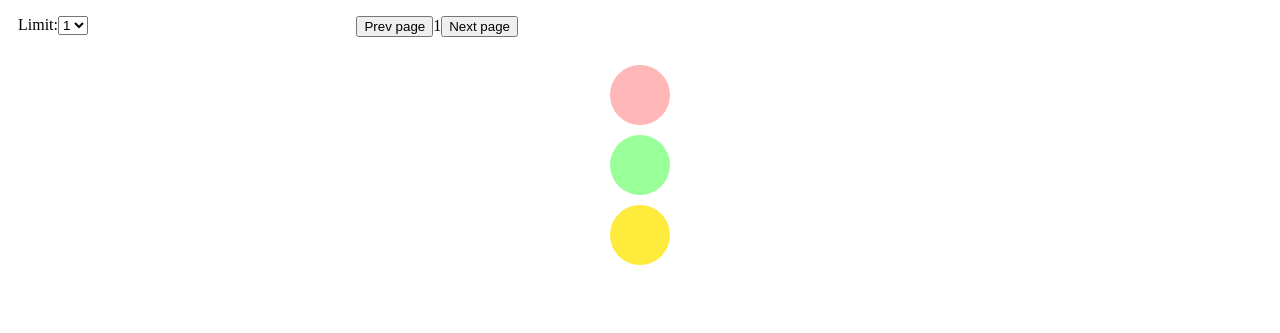
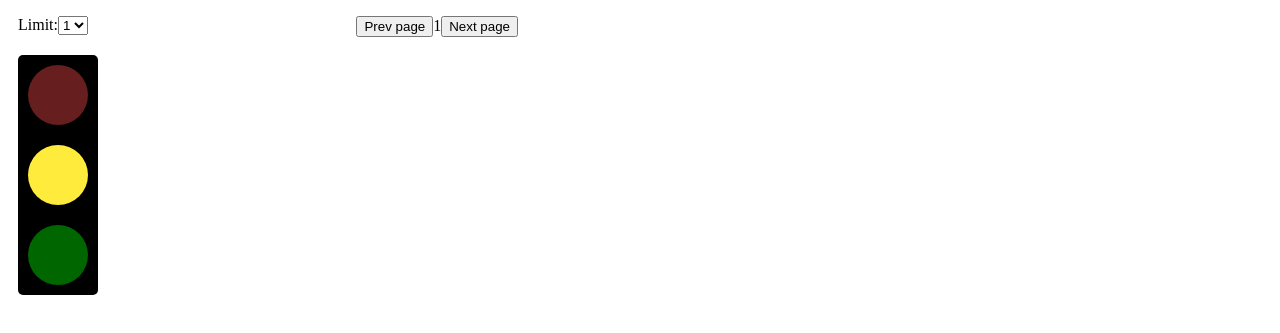
Before and after one commit to vanvithanh2405/react-ultimate-course, a React (Vite) app: page / in a window 1280 px wide. Shown: the part 4826-5159 px from the top of the page. Built offline with nearby package versions, Linux system fonts and the light colour scheme; no server answers.

Commit message:
fix traffic-light

```diff
--- a/src/sampleApp/huy/TrafficLight.tsx
+++ b/src/sampleApp/huy/TrafficLight.tsx
@@ -18,8 +18,8 @@ function TrafficLight() {
   return (
     <div className={styled.trafficLight}>
       <Light color="#ff4d4d" active={colorIndex === 0} />
+      <Light color="#ffeb3b" active={colorIndex === 2} />
       <Light color="#00ff00" active={colorIndex === 1} />
-      <Light color="#ffeb3b" active={colorIndex === 2} />
     </div>
   );
 }
--- a/src/sampleApp/huy/css/Box.module.css
+++ b/src/sampleApp/huy/css/Box.module.css
@@ -1,26 +1,26 @@
-.container{
+.container {
   display: flex;
   flex-wrap: wrap;
   gap: 10px;
   max-width: 400px;
 }
 
-.boxColor{
+.boxColor {
   text-align: center;
   padding: 10px 0;
   width: 150px;
   cursor: pointer;
 }
 
-.boxContainer{
+.boxContainer {
   display: grid;
-    grid-template-columns: repeat(4,1fr);
+  grid-template-columns: repeat(4, 1fr);
   max-width: 300px;
   margin-top: 15px;
   gap: 10px;
 }
 
-.box{
+.box {
   width: 70px;
   height: 70px;
   display: flex;
@@ -29,17 +29,25 @@
   border-radius: 5px;
 }
 
-.accordionContainer{
+.accordionContainer {
   margin: 20px;
 }
 
-.accordionTitle{
-    background-color:#F0F0F0;
+.accordionTitle {
+  background-color: #f0f0f0;
   padding: 15px;
   border-bottom: 1px solid #e0e0e0;
 }
 
-.accordionContent{
+.accordionContent {
   margin: 15px 15px;
   font-weight: 500;
 }
+
+.trafficLight {
+  background-color: #000;
+  width: 80px;
+  border-radius: 5px;
+  display: flex;
+  flex-direction: column;
+}
```
Lines whose indentation alone changed are shown as unchanged.
